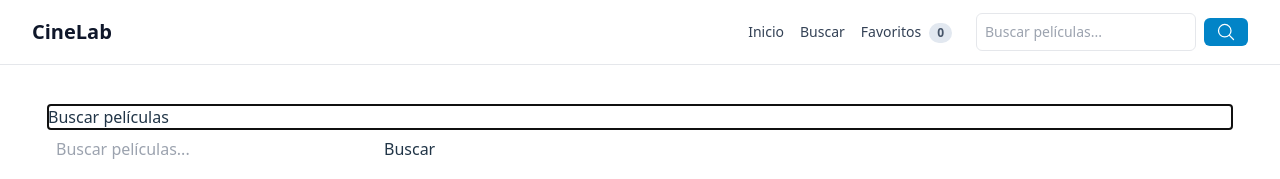
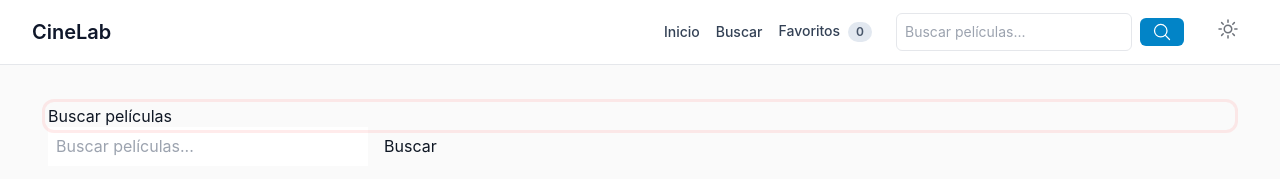
Before and after one commit to ezefernandezyf/cinelab-react, a React (Vite) app: page /search in a window 1280 px wide. Shown: the top 179 px of the page. Built offline with nearby package versions, Linux system fonts and the light colour scheme; no server answers.

Commit message:
feat: implement theme toggle functionality and update design tokens for dark mode support

```diff
--- a/src/components/Header/Header.tsx
+++ b/src/components/Header/Header.tsx
@@ -3,6 +3,7 @@ import { Bars3Icon, XMarkIcon } from '@heroicons/react/24/outline';
 import { Link, NavLink } from 'react-router-dom';
 import { useFavoritesContext } from '../../hooks/useFavoritesContext';
 import HeaderSearch from '../HeaderSearch/HeaderSearch';
+import ThemeToggle from '../ThemeToggle/ThemeToggle';
 
 export default function Header(): React.JSX.Element {
   const [open, setOpen] = useState(false);
@@ -63,6 +64,8 @@ export default function Header(): React.JSX.Element {
             </nav>
 
             <HeaderSearch className="ml-4 flex items-center" />
+            <ThemeToggle />
+
           </div>
 
           <div className="md:hidden flex items-center">
--- /dev/null
+++ b/src/components/ThemeToggle/ThemeToggle.tsx
@@ -0,0 +1,42 @@
+import React from 'react';
+import useTheme from '../../hooks/useTheme';
+import { SunIcon, MoonIcon } from '@heroicons/react/24/outline';
+
+export default function ThemeToggle(): React.JSX.Element {
+  const { theme, toggle } = useTheme();
+
+  const isDark = theme === 'dark';
+
+  return (
+    <button
+      onClick={toggle}
+      aria-label="Alternar tema"
+      aria-pressed={isDark}
+      title={`Tema: ${theme}`}
+      className="p-2 rounded-md hover:bg-slate-100 dark:hover:bg-slate-800 transition-colors focus:outline-none focus:ring-2 focus:ring-sky-500"
+    >
+      <span className="relative inline-block w-6 h-6">
+        {/* Sun (visible en light) */}
+        <SunIcon
+          className={`absolute inset-0 w-6 h-6 transition-opacity duration-200 ${
+            theme === 'light' ? 'opacity-100' : 'opacity-0'
+          }`}
+          aria-hidden
+        />
+
+        {/* Moon (visible en dark) */}
+        <MoonIcon
+          className={`absolute inset-0 w-6 h-6 transition-opacity duration-200 ${
+            theme === 'dark' ? 'opacity-100' : 'opacity-0'
+          }`}
+          aria-hidden
+        />
+
+        {/* Fallback */}
+        {theme === 'system' && (
+          <SunIcon className="absolute inset-0 w-6 h-6 opacity-60" aria-hidden />
+        )}
+      </span>
+    </button>
+  );
+}
--- /dev/null
+++ b/src/hooks/useTheme.ts
@@ -0,0 +1,83 @@
+import { useEffect, useState } from 'react';
+
+type Theme = 'light' | 'dark' | 'system';
+const STORAGE_KEY = 'cinelab.theme';
+
+function getSystemTheme(): 'dark' | 'light' {
+  if (typeof window === 'undefined') return 'light';
+  return window.matchMedia && window.matchMedia('(prefers-color-scheme: dark)').matches ? 'dark' : 'light';
+}
+
+export function useTheme() {
+  const [theme, setThemeState] = useState<Theme>(() => {
+    try {
+      const stored = localStorage.getItem(STORAGE_KEY) as Theme | null;
+      return stored ?? 'system';
+    } catch {
+      return 'system';
+    }
+  });
+
+  useEffect(() => {
+    const root = typeof document !== 'undefined' ? document.documentElement : null;
+    if (!root) return;
+
+    const apply = (t: Theme) => {
+      if (t === 'dark') {
+        root.classList.add('dark');
+        root.classList.remove('light');
+      } else if (t === 'light') {
+        root.classList.add('light');
+        root.classList.remove('dark');
+      } else {
+        // system: reflect current system theme
+        const sys = getSystemTheme();
+        if (sys === 'dark') {
+          root.classList.add('dark');
+          root.classList.remove('light');
+        } else {
+          root.classList.remove('dark');
+          root.classList.remove('light');
+        }
+      }
+    };
+
+    apply(theme);
+
+    // if theme === 'system' listen to changes
+    const mq = window.matchMedia && window.matchMedia('(prefers-color-scheme: dark)');
+    const handleChange = () => {
+      if (theme === 'system') apply('system');
+    };
+    if (mq && mq.addEventListener) {
+      mq.addEventListener('change', handleChange);
+    } else if (mq && mq.addListener) {
+      mq.addListener(handleChange);
+    }
+
+    return () => {
+      if (mq && mq.removeEventListener) {
+        mq.removeEventListener('change', handleChange);
+      } else if (mq && mq.removeListener) {
+        mq.removeListener(handleChange);
+      }
+    };
+  }, [theme]);
+
+  const setTheme = (t: Theme) => {
+    try {
+      localStorage.setItem(STORAGE_KEY, t);
+    } catch {
+      // ignore write errors
+    }
+    setThemeState(t);
+  };
+
+  const toggle = () => {
+    setTheme(theme === 'dark' ? 'light' : 'dark');
+  };
+
+  return { theme, setTheme, toggle } as const;
+}
+
+export default useTheme;
--- a/src/index.css
+++ b/src/index.css
@@ -2,29 +2,94 @@
 @tailwind components;
 @tailwind utilities;
 
-/* Global variables and sensible defaults */
-:root {
-  --bg: #ffffff;
-  --text: #213547;
-  --muted: #6b7280;
+/* Import Google Fonts */
+@import url('https://fonts.googleapis.com/css2?family=Inter:wght@300;400;600;700&family=Poppins:wght@600;700&display=swap');
+
+/* Design tokens (mobile-first) */
+:root{
+  --bg: #0B0F1A;
+  --surface: #0E1220;
+  --card: #111426;
+  --text: #E6EEF6;
+  --muted: #94A3B8;
+  --accent: #FF5A5F;
+  --glass: rgba(255,255,255,0.03);
+  --radius-md: 12px;
+  --container-max: 1200px;
+  --base-font-size: 16px;
 }
 
-@media (prefers-color-scheme: dark) {
+/* Light theme values (kept for users who prefer light) */
+@media (prefers-color-scheme: light) {
   :root {
-    --bg: #121212;
-    --text: #e6eef6;
-    --muted: #9ca3af;
+    --bg: #fafafa;
+    --surface: #ffffff;
+    --card: #f8fafc;
+    --text: #0f1724;
+    --muted: #6b7280;
+    --accent: #ff5a5f;
+    --glass: rgba(2,6,23,0.02);
   }
 }
 
-html,
-body,
-#root {
+/* Provide class-based dark-mode override (Tailwind dark: uses class) */
+:root.light {
+  /* nothing here; prefer system */
+}
+:root.dark {
+  --bg: #0B0F1A;
+  --surface: #0E1220;
+  --card: #111426;
+  --text: #E6EEF6;
+  --muted: #94A3B8;
+}
+
+/* Base styles */
+html, body, #root {
   height: 100%;
   background-color: var(--bg);
   color: var(--text);
+  font-family: 'Inter', system-ui, -apple-system, 'Segoe UI', Roboto, 'Helvetica Neue', Arial;
   -webkit-font-smoothing: antialiased;
   -moz-osx-font-smoothing: grayscale;
+  font-size: var(--base-font-size);
+  line-height: 1.4;
+}
+
+/* Container util */
+.container-max {
+  max-width: var(--container-max);
+  margin-left: auto;
+  margin-right: auto;
+  padding-left: 1rem;
+  padding-right: 1rem;
+}
+
+/* Focus visible (accessible) */
+:focus {
+  outline: 3px solid rgba(255,90,95,0.12);
+  outline-offset: 3px;
+  border-radius: 6px;
+}
+
+/* Small helpers for cards and animations */
+.card {
+  background: linear-gradient(180deg, rgba(255,255,255,0.02), transparent);
+  border-radius: var(--radius-md);
+  box-shadow: 0 8px 30px rgba(2,6,23,0.45);
+}
+
+/* Subtle fade-in-up animation helper */
+.fade-in-up {
+  animation: fade-in-up 360ms ease-out both;
+}
+
+/* Truncate utilities for titles */
+.title-truncate {
+  display: -webkit-box;
+  -webkit-line-clamp: 2;
+  -webkit-box-orient: vertical;
+  overflow: hidden;
 }
 
 .sr-only-focusable {
--- a/tailwind.config.js
+++ b/tailwind.config.js
@@ -1,8 +1,45 @@
 /** @type {import('tailwindcss').Config} */
 export default {
+  darkMode: 'class',
   content: ['./index.html', './src/**/*.{js,ts,jsx,tsx}'],
   theme: {
-    extend: {},
+    extend: {
+      colors: {
+        cinematic: {
+          950: '#04050A',
+          900: '#0B0F1A',
+          800: '#0E1220',
+          700: '#111426',
+          500: '#1E293B',
+          neutral: '#0F1724',
+          text: '#E6EEF6',
+          muted: '#94A3B8',
+          accent: {
+            DEFAULT: '#FF5A5F',
+            600: '#e84b50'
+          }
+        }
+      },
+      fontFamily: {
+        sans: ['Inter', 'ui-sans-serif', 'system-ui'],
+        display: ['Poppins', 'Inter']
+      },
+      boxShadow: {
+        'card-md': '0 10px 30px rgba(2,6,23,0.6)'
+      },
+      borderRadius: {
+        'lg-md': '12px'
+      },
+      keyframes: {
+        'fade-in-up': {
+          '0%': { opacity: '0', transform: 'translateY(6px)' },
+          '100%': { opacity: '1', transform: 'translateY(0)' }
+        }
+      },
+      animation: {
+        'fade-in-up': 'fade-in-up 360ms ease-out both'
+      }
+    }
   },
-  plugins: [],
+  plugins: []
 };
```
